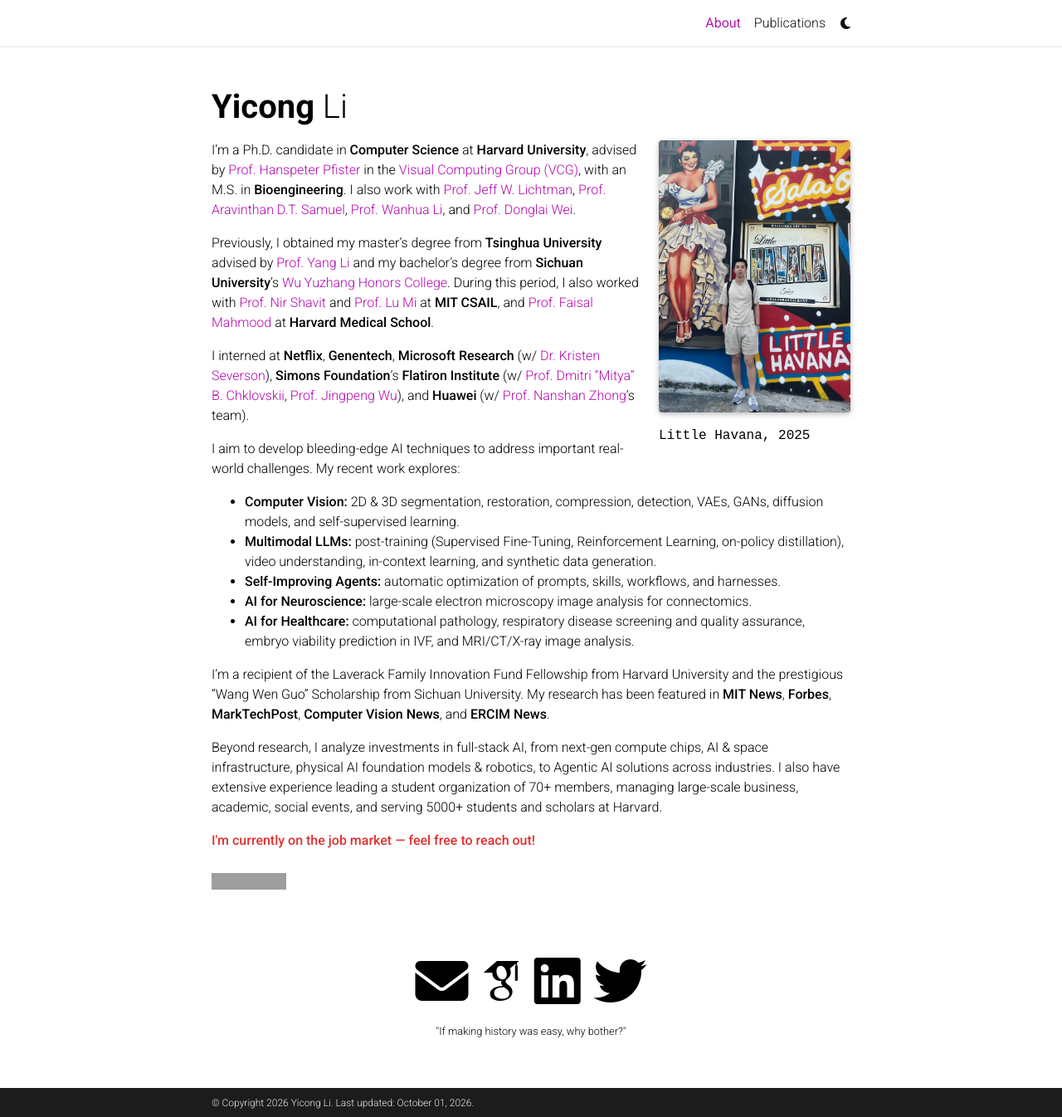
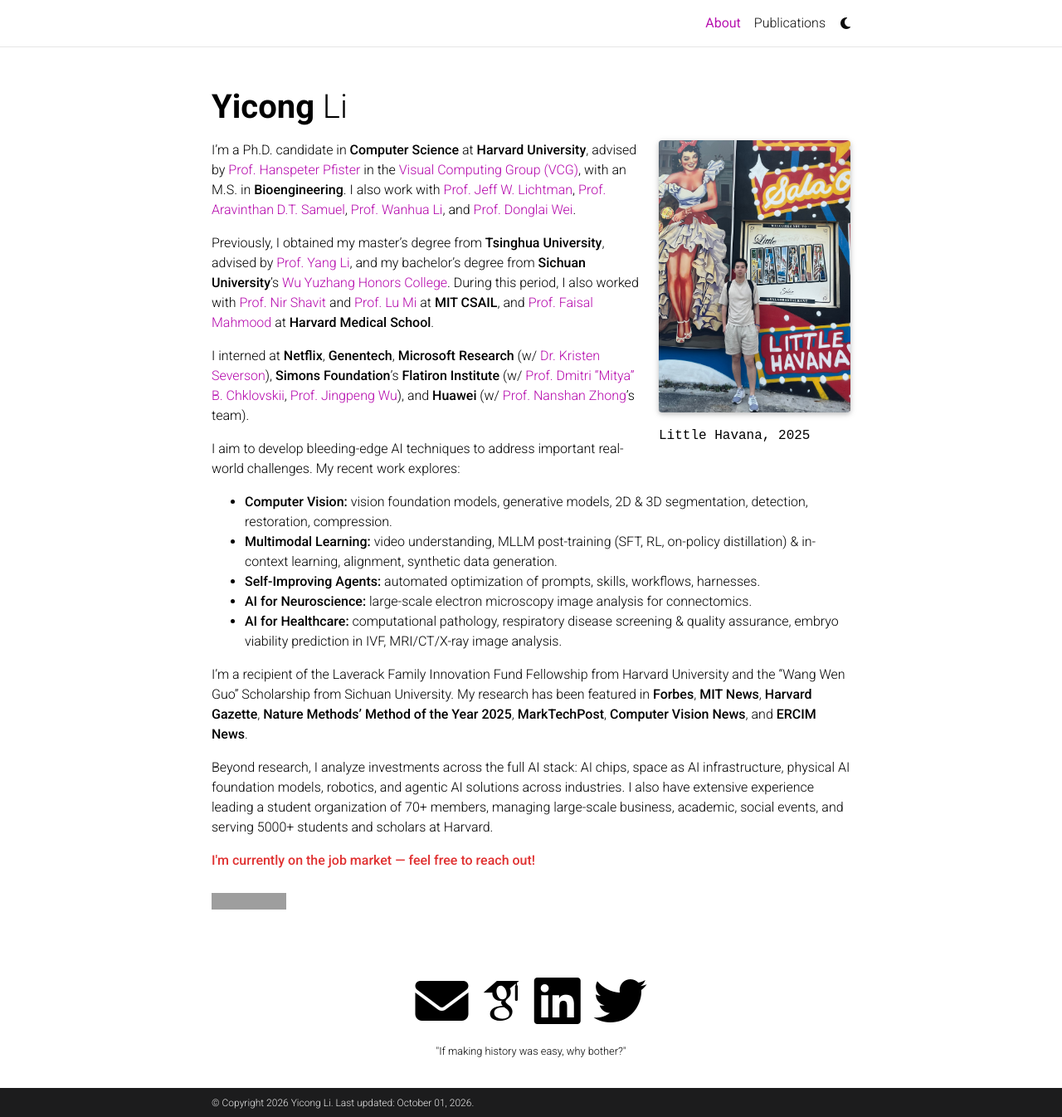
Before and after one commit to Yicong-Li/Yicong-Li.github.io, a Jekyll site: the page built from _pages/about.md, in a window 1280 px wide and 1346 px high. Shown: the whole window at 83% size. Built offline with Jekyll 4.4.1, drawn with Linux system fonts in a browser that asks for light colours; full-size pictures stand in for the smaller copies a plugin makes; some web fonts are replaced; comment, search, counter and statistics services are not loaded; a style sheet for code colours, icons or effects is not loaded; grey boxes are pictures that could not be loaded.

Commit message:
update about page: research areas, press, links
Co-Authored-By: Claude Opus 5.5 <noreply@anthropic.com>

```diff
--- a/_pages/about.md
+++ b/_pages/about.md
@@ -19,21 +19,21 @@ social: true  # includes social icons at the bottom of the page
 
 I'm a Ph.D. candidate in **Computer Science** at **Harvard University**, advised by [Prof. Hanspeter Pfister](https://en.wikipedia.org/wiki/Hanspeter_Pfister) in the [Visual Computing Group (VCG)](https://vcg.seas.harvard.edu/), with an M.S. in **Bioengineering**. I also work with [Prof. Jeff W. Lichtman](https://en.wikipedia.org/wiki/Jeff_W._Lichtman), [Prof. Aravinthan D.T. Samuel](https://samuel.physics.harvard.edu/), [Prof. Wanhua Li](https://li-wanhua.github.io/), and [Prof. Donglai Wei](https://donglaiw.github.io/).
 
-Previously, I obtained my master's degree from **Tsinghua University** advised by [Prof. Yang Li](http://yangli-feasibility.com/home/) and my bachelor's degree from **Sichuan University**'s [Wu Yuzhang Honors College](https://en.wikipedia.org/wiki/Wu_Yuzhang_Honors_College). During this period, I also worked with [Prof. Nir Shavit](https://people.csail.mit.edu/shanir/) and [Prof. Lu Mi](https://lumimim.github.io/) at **MIT CSAIL**, and [Prof. Faisal Mahmood](https://faisal.ai/) at **Harvard Medical School**.
+Previously, I obtained my master's degree from **Tsinghua University**, advised by [Prof. Yang Li](http://yangli-feasibility.com/home/), and my bachelor's degree from **Sichuan University**'s [Wu Yuzhang Honors College](https://en.wikipedia.org/wiki/Wu_Yuzhang_Honors_College). During this period, I also worked with [Prof. Nir Shavit](https://en.wikipedia.org/wiki/Nir_Shavit) and [Prof. Lu Mi](https://lumimim.github.io/) at **MIT CSAIL**, and [Prof. Faisal Mahmood](https://faisal.ai/) at **Harvard Medical School**.
 
-I interned at **Netflix**, **Genentech**, **Microsoft Research** (w/ [Dr. Kristen Severson](https://www.microsoft.com/en-us/research/people/kseverson/)), **Simons Foundation**'s **Flatiron Institute** (w/ [Prof. Dmitri "Mitya" B. Chklovskii](https://neural-circuits-and-algorithms.github.io/), [Prof. Jingpeng Wu](https://scholar.google.com/citations?user=ZB6o8OMAAAAJ&hl=en)), and **Huawei** (w/ [Prof. Nanshan Zhong](https://en.wikipedia.org/wiki/Zhong_Nanshan)'s team).
+I interned at **Netflix**, **Genentech**, **Microsoft Research** (w/ [Dr. Kristen Severson](https://www.linkedin.com/in/kristen-severson-73159356/)), **Simons Foundation**'s **Flatiron Institute** (w/ [Prof. Dmitri "Mitya" B. Chklovskii](https://neural-circuits-and-algorithms.github.io/), [Prof. Jingpeng Wu](https://scholar.google.com/citations?user=ZB6o8OMAAAAJ&hl=en)), and **Huawei** (w/ [Prof. Nanshan Zhong](https://en.wikipedia.org/wiki/Zhong_Nanshan)'s team).
 
 I aim to develop bleeding-edge AI techniques to address important real-world challenges. My recent work explores:
 
-* **Computer Vision:** 2D & 3D segmentation, restoration, compression, detection, VAEs, GANs, diffusion models, and self-supervised learning.
-* **Multimodal LLMs:** post-training (Supervised Fine-Tuning, Reinforcement Learning, on-policy distillation), video understanding, in-context learning, and synthetic data generation.
-* **Self-Improving Agents:** automatic optimization of prompts, skills, workflows, and harnesses.
+* **Computer Vision:** vision foundation models, generative models, 2D & 3D segmentation, detection, restoration, compression.
+* **Multimodal Learning:** video understanding, MLLM post-training (SFT, RL, on-policy distillation) & in-context learning, alignment, synthetic data generation.
+* **Self-Improving Agents:** automated optimization of prompts, skills, workflows, harnesses.
 * **AI for Neuroscience:** large-scale electron microscopy image analysis for connectomics.
-* **AI for Healthcare:** computational pathology, respiratory disease screening and quality assurance, embryo viability prediction in IVF, and MRI/CT/X-ray image analysis.
+* **AI for Healthcare:** computational pathology, respiratory disease screening & quality assurance, embryo viability prediction in IVF, MRI/CT/X-ray image analysis.
 
-I'm a recipient of the Laverack Family Innovation Fund Fellowship from Harvard University and the prestigious "Wang Wen Guo" Scholarship from Sichuan University. My research has been featured in **MIT News**, **Forbes**, **MarkTechPost**, **Computer Vision News**, and **ERCIM News**.
+I'm a recipient of the Laverack Family Innovation Fund Fellowship from Harvard University and the "Wang Wen Guo" Scholarship from Sichuan University. My research has been featured in **Forbes**, **MIT News**, **Harvard Gazette**, **Nature Methods' Method of the Year 2025**, **MarkTechPost**, **Computer Vision News**, and **ERCIM News**.
 
-Beyond research, I analyze investments in full-stack AI, from next-gen compute chips, AI & space infrastructure, physical AI foundation models & robotics, to Agentic AI solutions across industries. I also have extensive experience leading a student organization of 70+ members, managing large-scale business, academic, social events, and serving 5000+ students and scholars at Harvard.
+Beyond research, I analyze investments across the full AI stack: AI chips, space as AI infrastructure, physical AI foundation models, robotics, and agentic AI solutions across industries. I also have extensive experience leading a student organization of 70+ members, managing large-scale business, academic, social events, and serving 5000+ students and scholars at Harvard.
 
 <p><strong style="color:#e03131;">I'm currently on the job market — feel free to reach out!</strong></p>
 
```
